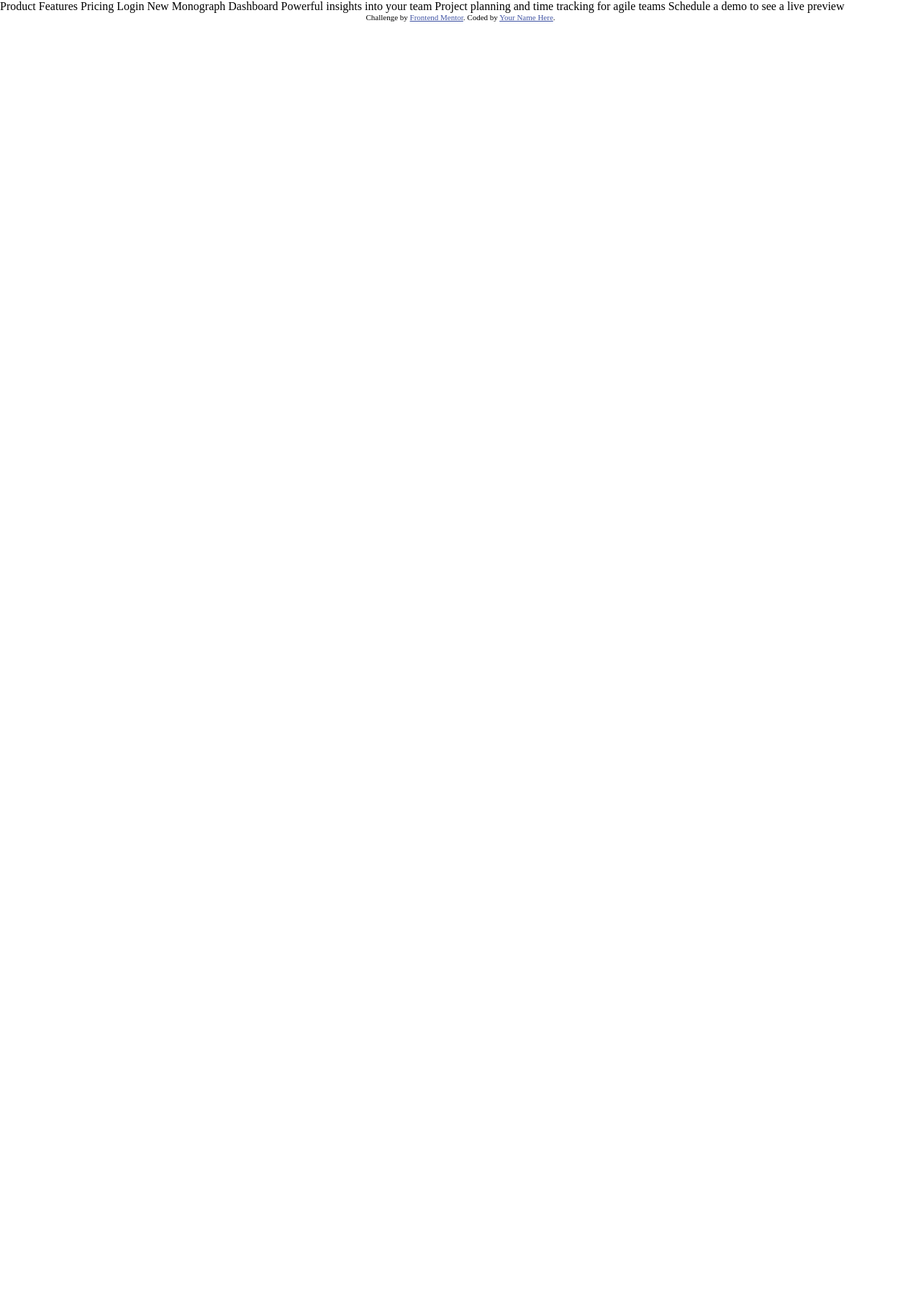
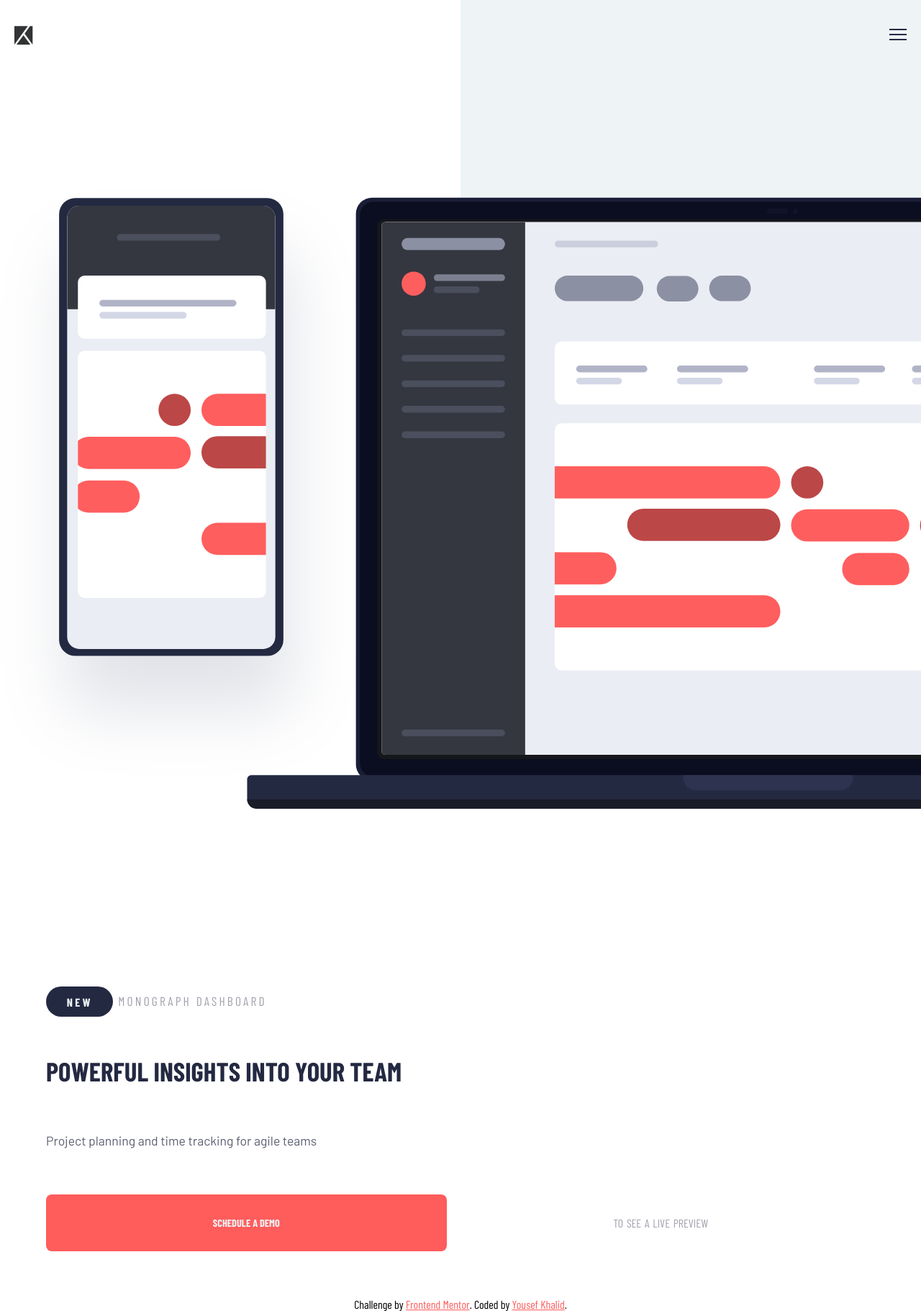
Before and after one commit to YousefKhalid-iq/Project-tracking-intro-component, a plain HTML site: page index.html in a window 1280 px wide. Shown: the whole page at 72% size. Before the commit the page ends 800 px from the top, so only its background shows below. Drawn offline with nearby package versions, Linux system fonts and the light colour scheme; a web font is replaced by a local one.

Commit message:
Add files via upload

```diff
--- a/index.html
+++ b/index.html
@@ -6,33 +6,91 @@
   <link rel="icon" type="image/png" sizes="32x32" href="./images/favicon-32x32.png">
   <link rel="preconnect" href="https://fonts.googleapis.com">
   <link rel="preconnect" href="https://fonts.gstatic.com" crossorigin>
-  <link href="https://fonts.googleapis.com/css2?family=Barlow+Condensed:wght@400;700&display=swap" rel="stylesheet">
+  <link href="https://fonts.googleapis.com/css2?family=Barlow+Condensed:wght@400;700;800;900&display=swap" rel="stylesheet">
   <link rel="preconnect" href="https://fonts.googleapis.com">
   <link rel="preconnect" href="https://fonts.gstatic.com" crossorigin>
-  <link href="https://fonts.googleapis.com/css2?family=Barlow&display=swap" rel="stylesheet">
+  <link href="https://fonts.googleapis.com/css2?family=Barlow:wght@400;700;800;900&display=swap" rel="stylesheet">
   <link rel="stylesheet" type="text/css" href="style.css">
   <title>Frontend Mentor | Project tracking intro component</title>
 </head>
 <body>
+  <main>
+    <div class="header-section">
+      <nav>
+        <div class="header-flex">
+          <a aria-label="logo" href="#">
+            <img role="presentation" alt="" class="logo-img" src="images/logo.svg">
+          </a>
+          <div class="toggle-on-cont">
+            <button class="toggle-on">
+              <img role="presentation" alt="" class="open-icon" src="images/icon-hamburger.svg">
+            </button>
+          </div>
+          <div class="toggle-off-cont">
+            <button class="toggle-off">
+              <img role="presentation" alt="" class="close-icon" src="images/icon-close.svg">
+            </button>
+          </div>
+        </div>
+        <div class="menu-container">
+          <ul class="header-links">
+            <li>
+              <a href="#">
                 Product
+              </a>
+            </li>
+            <li>
+              <a href="#">
                 Features
+              </a>
+            </li>
+            <li>
+              <a href="#">
                 Pricing
+              </a>
+            </li>
+            <li class="border-link">
+              <a href="#"></a>
+            </li>
+            <li>
+              <a class="login-link" href="#">
                 Login
+              </a>
+            </li>
+          </ul>
+        </div>
+      </nav>
+      <div class="img-cont">
+        <img alt="illustration image" class="illustration-img" src="images/illustration-devices.svg">
+      </div>
+    </div>
+    <section class="text-section">
+      <p class="new-p">
+        <span>New</span> Monograph Dashboard
+      </p>
+      <h1>
+        Powerful insights into your team
+      </h1>
+      <h2>
+        Project planning and time tracking for agile teams
+      </h2>
+      <div class="demo-btn">
+        <button>
+          Schedule a demo
+        </button>
+        <p>
+        to see a live preview
+      </p>
+      </div>
 
-  New
-  Monograph Dashboard
-
-  Powerful insights into your team
-  Project planning and time tracking for agile teams
-
-  Schedule a demo
-  to see a live preview
-
-  <footer>
+    </section>
+    <div>
       <p class="attribution">
         Challenge by <a href="https://www.frontendmentor.io?ref=challenge" target="_blank">Frontend Mentor</a>.
-      Coded by <a href="#">Your Name Here</a>.
+        Coded by <a href="https://github.com/YousefKhalid-iq/Project-tracking-intro-component">Yousef Khalid</a>.
       </p>
-  </footer>
+    </div>
+  </main>
 </body>
+<script src="main.js"></script>
 </html>
--- /dev/null
+++ b/main.js
@@ -0,0 +1,27 @@
+const toggleOn = document.querySelector(".toggle-on-cont");
+const active = document.querySelector(".menu-container");
+const toggleOff = document.querySelector(".toggle-off-cont");
+
+toggleOn.addEventListener("click", function () {
+	active.classList.toggle("press");
+});
+
+toggleOn.addEventListener("click", function () {
+	toggleOff.classList.toggle("press2");
+});
+
+toggleOn.addEventListener("click", function() {
+	toggleOn.classList.toggle("press3")
+});
+
+toggleOff.addEventListener("click", function() {
+	active.classList.toggle("press")
+});
+
+toggleOff.addEventListener("click", function() {
+	toggleOff.classList.toggle("press2")
+});
+
+toggleOff.addEventListener("click", function() {
+	toggleOn.classList.toggle("press3")
+});
--- a/style.css
+++ b/style.css
@@ -4,10 +4,210 @@
   box-sizing: border-box;
 }
 
+.header-flex {
+  display: flex;
+  width: 100%;
+  margin: 0 auto 15% auto;
+}
+
+.logo-img {
+  width: 26px;
+  margin-left: 20px;
+  margin-top: 36px;
+}
+
+.toggle-on-cont {
+  position: absolute;
+  top: 40px;
+  right: 20px;
+}
+
+.toggle-off-cont {
+  z-index: 100;
+  position: absolute;
+  top: 40px;
+  right: 20px;
+  visibility: hidden;
+}
+
+.toggle-on {
+  background: transparent;
+  border-width: 0;
+}
+
+.toggle-off {
+  background: transparent;
+  border-width: 0;
+}
+
+.open-icon, .close-icon {
+  cursor: pointer;
+}
+
+.header-section {
+  width: 100%;
+  padding-bottom: 20%;
+}
+
+.header-section:before {
+  content: "";
+  position: absolute;
+  background-color: hsl(207, 33%, 95%);
+  border-radius: 0% 0 0 4rem;
+  width: 50%;
+  right: 0;
+  top: 0;
+  height: 88%;
+  z-index: -1;
+}
+
+.menu-container {
+  visibility: hidden;
+  position: absolute;
+  top: 20%;
+  width: 90%;
+  display: block;
+  right: 5%;
+  background-color: hsl(0, 0%, 100%);
+  border-radius: 0.5rem;
+  box-shadow: 0px 5px 5px hsla(230, 29%, 20%, 0.5);
+}
+
+.header-links {
+  text-align: center;
+  padding: 5% 0;
+}
+
+.header-links li {
+  list-style: none;
+  padding: 3% 0;
+}
+
+.header-links a {
+  text-decoration: none;
+  color: hsl(230, 29%, 20%);
+  font-weight: 700;
+  font-family: 'Barlow Condensed', sans-serif;
+  text-transform: uppercase;
+  letter-spacing: 0.05rem;
+  font-size: 1.1rem;
+}
+
+.header-links .login-link {
+  color: hsl(231, 7%, 65%);
+}
+
+.header-links .border-link {
+  border-bottom: 1px solid hsla(231, 7%, 65%, 0.3);
+  width: 90%;
+  margin: 0 auto;
+  height: 1px;
+}
+
+.press {
+  visibility: visible;
+}
+
+.press2 {
+  visibility: visible;
+}
+
+.press3 {
+  visibility: hidden;
+}
+
+.img-cont {
+  width: 100%;
+  overflow: hidden;
+  display: block;
+}
+
+.illustration-img {
+  display: block;
+  width: 140%;
+  overflow: hidden;
+}
+
+.new-p {
+  font-family: 'Barlow Condensed', sans-serif;
+  color: hsl(231, 7%, 65%);
+  font-size: 1.1rem;
+  letter-spacing: 0.2rem;
+  text-align: left;
+  text-transform: uppercase;
+  width: 90%;
+  margin: 0 auto;
+  padding-bottom: 5%;
+}
+
+.new-p span {
+  background-color: hsl(230, 29%, 20%);
+  color: hsl(207, 33%, 95%);
+  font-weight: 700;
+  padding: 1% 2.5%;
+  border-radius: 2.5rem;
+  font-size: 1rem;
+}
+
+h1 {
+  font-family: 'Barlow Condensed', sans-serif;
+  font-weight: 700;
+  text-transform: uppercase;
+  font-size: 2.3rem;
+  width: 90%;
+  margin: 0 auto;
+  padding-bottom: 5%;
+  color: hsl(230, 29%, 20%);
+}
+
+h2 {
+  font-family: 'Barlow', sans-serif;
+  color: hsl(230, 11%, 40%);
+  width: 90%;
+  margin: 0 auto;
+  font-weight: 400;
+  font-size: 1.1rem;
+  padding-bottom: 5%;
+}
+
+.demo-btn {
+  width: 90%;
+  margin: 0 auto;
+  display: grid;
+  grid-template-areas: "button text";
+  font-family: 'Barlow Condensed', sans-serif;
+}
+
+.demo-btn button {
+  grid-area: button;
+  width: 100%;
+  font-family: 'Barlow Condensed', sans-serif;
+  color: hsl(207, 33%, 95%);
+  background-color: hsl(0, 100%, 68%);
+  border: 0;
+  padding: 5%;
+  text-transform: uppercase;
+  font-size: 0.9rem;
+  font-weight: 700;
+  border-radius: 0.5rem;
+}
+
+.demo-btn p {
+  grid-area: text;
+  width: 100%;
+  text-align: center;
+  color: hsl(231, 7%, 65%);
+  padding: 5%;
+  text-transform: uppercase;
+  word-spacing: 0.1rem;
+}
+
 .attribution {
-  font-size: 11px; text-align: center;
+  font-size: 1rem; text-align: center;
+  font-family: 'Barlow Condensed', sans-serif;
+  padding-top: 5%;
 }
 
 .attribution a {
-  color: hsl(228, 45%, 44%);
+  color: hsl(0, 100%, 68%);
 }
```
Also changed, not shown: 1 other file. Lines whose indentation alone changed are shown as unchanged.
